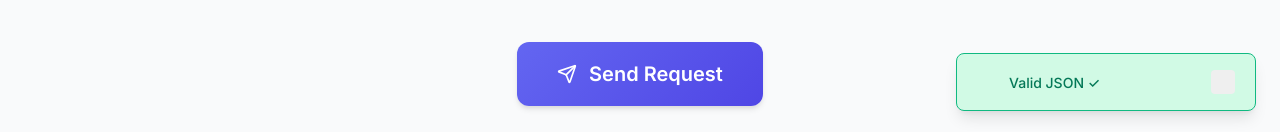
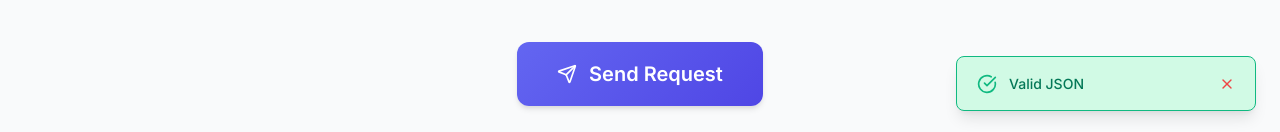
Before and after one commit to rafalq/dry-dev, a plain HTML site: page src/pages/tools/api-tester/api-tester.html in a window 1280 px wide. Both pictures are taken after a click on the button "Validate". Shown: the part 1259-1391 px from the top of the page. Drawn offline with nearby package versions, Linux system fonts and the light colour scheme.

Commit message:
fix toast icons to display

```diff
--- a/src/css/shared/toast.css
+++ b/src/css/shared/toast.css
@@ -122,8 +122,8 @@
 /* Toast close button */
 .toast-close {
   flex-shrink: 0;
-  width: 24px;
-  height: 24px;
+  width: 16px;
+  height: 16px;
   display: flex;
   align-items: center;
   justify-content: center;
@@ -132,18 +132,21 @@
   cursor: pointer;
   transition: all 0.2s ease;
   padding: 0;
+  background-color: transparent;
+  color: var(--color-error);
 }
 
 .toast-close:hover {
   color: var(--color-error-dark);
 }
 
-.toast-close i {
-  width: 16px;
-  height: 16px;
-}
+/*
+*
 
-/* Toast type variants */
+Toast type variants
+
+*
+*/
 
 /* Success toast */
 .toast-success {
--- a/src/js/shared/toast.js
+++ b/src/js/shared/toast.js
@@ -64,6 +64,10 @@ const ToastSystem = {
 
     // Add to container
     this.container.appendChild(toast.element);
+
+    if (window.lucide) {
+      setTimeout(() => window.lucide.createIcons(), 10);
+    }
 
     // Add to array
     this.toasts.push(toast);
@@ -149,20 +153,20 @@ const ToastSystem = {
     element.className = `toast toast-${toast.type}`;
     element.setAttribute("data-toast-id", toast.id);
 
-    const iconHtml =
-      toast.type === "loading"
-        ? `<i data-lucide="${toast.icon}" class="toast-icon toast-icon-spin"></i>`
-        : `<i data-lucide="${toast.icon}" class="toast-icon"></i>`;
+    const icon = document.createElement("i");
+    icon.setAttribute("data-lucide", toast.icon);
+    icon.className =
+      toast.type === "loading" ? "toast-icon toast-icon-spin" : "toast-icon";
 
-    element.innerHTML = `
-      ${iconHtml}
-      <span class="toast-message">${this.escapeHtml(toast.message)}</span>
-      ${
-        toast.dismissible
-          ? '<button class="toast-close" aria-label="Close"><i data-lucide="x"></i></button>'
-          : ""
-      }
-    `;
+    const message = document.createElement("span");
+    message.className = "toast-message";
+    message.textContent = toast.message;
+
+    const closeBtn = toast.dismissible ? this.createCloseButton(toast) : null;
+
+    element.appendChild(icon);
+    element.appendChild(message);
+    if (closeBtn) element.appendChild(closeBtn);
 
     // Initialize Lucide icons
     if (window.lucide) {
@@ -190,6 +194,24 @@ const ToastSystem = {
     }
 
     return element;
+  },
+
+  // Helper dla close button
+  createCloseButton(toast) {
+    const btn = document.createElement("button");
+    btn.className = "toast-close";
+    btn.setAttribute("aria-label", "Close");
+
+    const icon = document.createElement("i");
+    icon.setAttribute("data-lucide", "x");
+    btn.appendChild(icon);
+
+    btn.addEventListener("click", (e) => {
+      e.stopPropagation();
+      this.remove(toast.id);
+    });
+
+    return btn;
   },
 
   /**
--- a/src/pages/tools/api-tester/api-tester.js
+++ b/src/pages/tools/api-tester/api-tester.js
@@ -2114,7 +2114,7 @@ function validateJSON() {
 
   try {
     JSON.parse(textarea.value);
-    ToastSystem.success("Valid JSON ✓");
+    ToastSystem.success("Valid JSON");
   } catch (error) {
     ToastSystem.error("Invalid JSON: " + error.message);
   }
```
